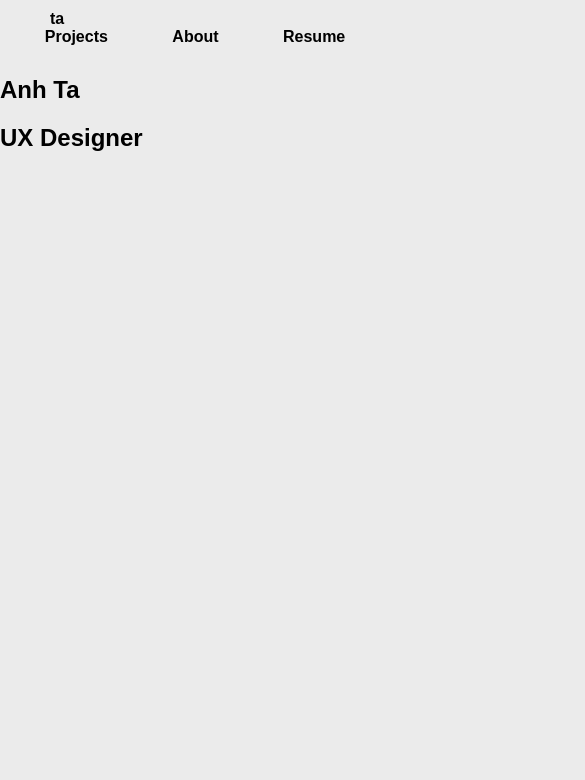
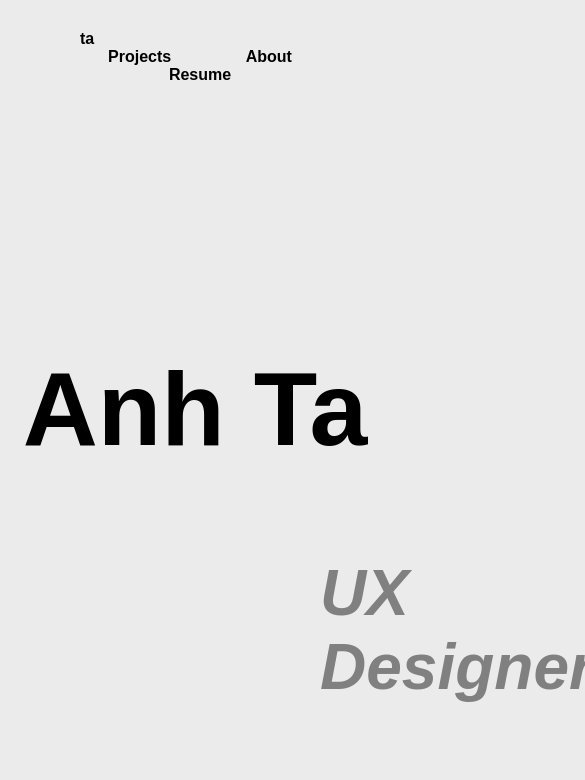
Before and after one commit to anhhtaa/porftolio, a plain HTML site: page index.html in a window 390 px wide. Shown: the top 780 px of the page, 585 px wide, since content can reach past the window. Drawn offline with Linux system fonts and the light colour scheme.

Commit message:
modified files

```diff
--- a/index.html
+++ b/index.html
@@ -19,8 +19,11 @@
             </nav>
 
             <section id="homepage">
-                <h1>Anh Ta</h1>
-                <h2>UX Designer</h2>
+                <div id="name">
+                        <h1>Anh Ta</h1>
+                        <h2>UX Designer</h2>
+                </div>
+
             </section>
 
         </div>
--- a/styles.css
+++ b/styles.css
@@ -1,8 +1,13 @@
 body{
     font-family: Tomorrow, sans-serif;
+    background-color: #ebebeb;
     margin: 0;
-    padding: 0;
-    background-color: #ebebeb;
+}
+
+#wrapper {
+    max-width: 1200px;
+    margin: 0 auto;
+    padding: 20px;
 }
 
 #nav-bar{
@@ -45,3 +50,42 @@ a:active{
     background-color: black;
     color: white;
 }
+
+#name {
+    align-items: center;
+    text-align: right;
+}
+
+#homepage h1{
+    text-align: center;
+    font-style: Tomorrow;
+    font-size: 6.5em;
+    padding-top: 150px;
+    padding-bottom: 0;
+}
+
+#homepage h2{
+    text-align: center;
+    font-style: Tomorrow;
+    padding-left: 300px;
+    font-size: 4em;
+    margin-top: 5px;
+    font-style: italic;
+    color: grey;
+}
+
+
+@media only screen and (max-width: 600px) {
+    #nav-bar ul {
+        justify-content: center;
+    }
+
+    #nav-bar li {
+        margin: 0 10px;
+    }
+
+    #name {
+        height: auto;
+        padding: 20px 0;
+    }
+}
```
